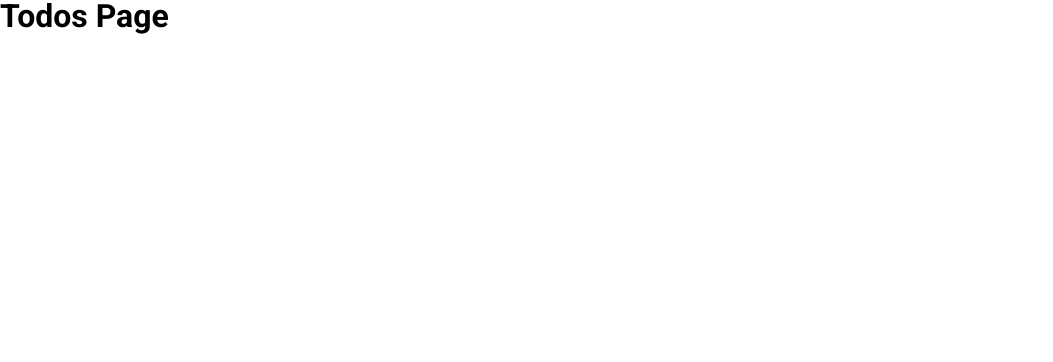
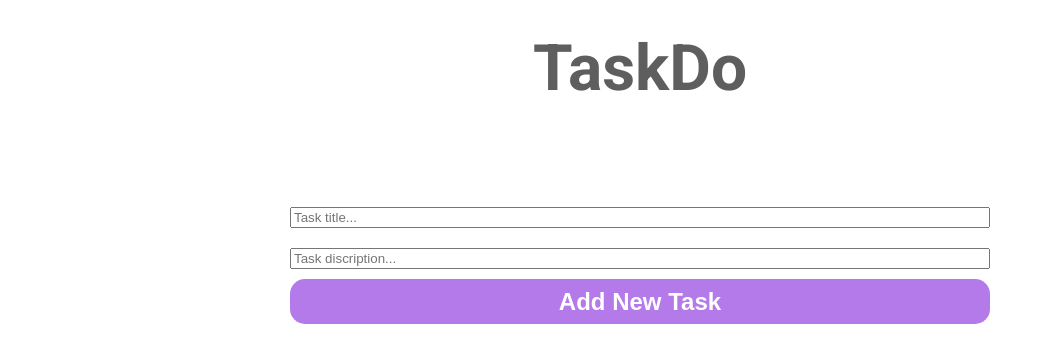
Before and after one commit to posop1/mern-todo-app, a React (Create React App) app: page /todos in a window 1280 px wide. Shown: the top 362 px of the page, without its empty margins (0-1053 px from the left). Built offline with nearby package versions, Linux system fonts and the light colour scheme.

Commit message:
feat: Todo page, 50% input

```diff
--- /dev/null
+++ b/src/components/TodoForm/TodoForm.jsx
@@ -0,0 +1,13 @@
+import styles from './TodoForm.module.scss';
+
+const TodoForm = () => {
+  return (
+    <form className={styles.todoForm}>
+      <input type="text" placeholder="Task title..." className={styles.form__input} />
+      <input type="text" placeholder="Task discription..." className={styles.form__input} />
+      <button className={styles.form__button}>Add New Task</button>
+    </form>
+  );
+};
+
+export default TodoForm;
--- /dev/null
+++ b/src/components/TodoForm/TodoForm.module.scss
@@ -0,0 +1,27 @@
+.todoForm {
+  display: flex;
+  max-width: 700px;
+  width: 100%;
+  flex-direction: column;
+}
+input {
+  margin: 10px 0;
+  &:first-child {
+    margin-top: 0;
+  }
+}
+.form__button {
+
+
+  font-style: normal;
+  font-weight: 700;
+  font-size: 24px;
+  line-height: 29px;
+  /* identical to box height */
+  text-decoration: none;
+  color: #ffffff;
+  background: #b47aea;
+  border-radius: 15px;
+  padding: 8px 15px;
+  border: none;
+}
--- a/src/pages/TodosPage/TodosPage.jsx
+++ b/src/pages/TodosPage/TodosPage.jsx
@@ -1,7 +1,15 @@
+import TodoForm from '../../components/TodoForm/TodoForm';
+import styles from './TodosPage.module.scss';
+
 const TodosPage = () => {
   return (
-    <div>
-      <h1>Todos Page</h1>
+    <div className={styles.TodosPage}>
+      <div className={styles.container}>
+        <div className={styles.logo}>
+          <h1>TaskDo</h1>
+        </div>
+        <TodoForm />
+      </div>
     </div>
   );
 };
--- /dev/null
+++ b/src/pages/TodosPage/TodosPage.module.scss
@@ -0,0 +1,19 @@
+.container {
+  max-width: 1100px;
+  margin: 0 auto;
+  display: flex;
+  flex-direction: column;
+  align-items: center;
+}
+.logo {
+  margin-top: 30px;
+  margin-bottom: 100px;
+  h1 {
+    font-style: normal;
+    font-weight: 700;
+    font-size: 64px;
+    line-height: 77px;
+
+    color: #5e5e5e;
+  }
+}
```
Also changed, not shown: src/components/TodoList/TodoItem/TodoItem.jsx (added), src/components/TodoList/TodoItem/TodoItem.module.scss (added), src/components/TodoList/TodoList.jsx (added), src/components/TodoList/TodoList.module.scss (added).
